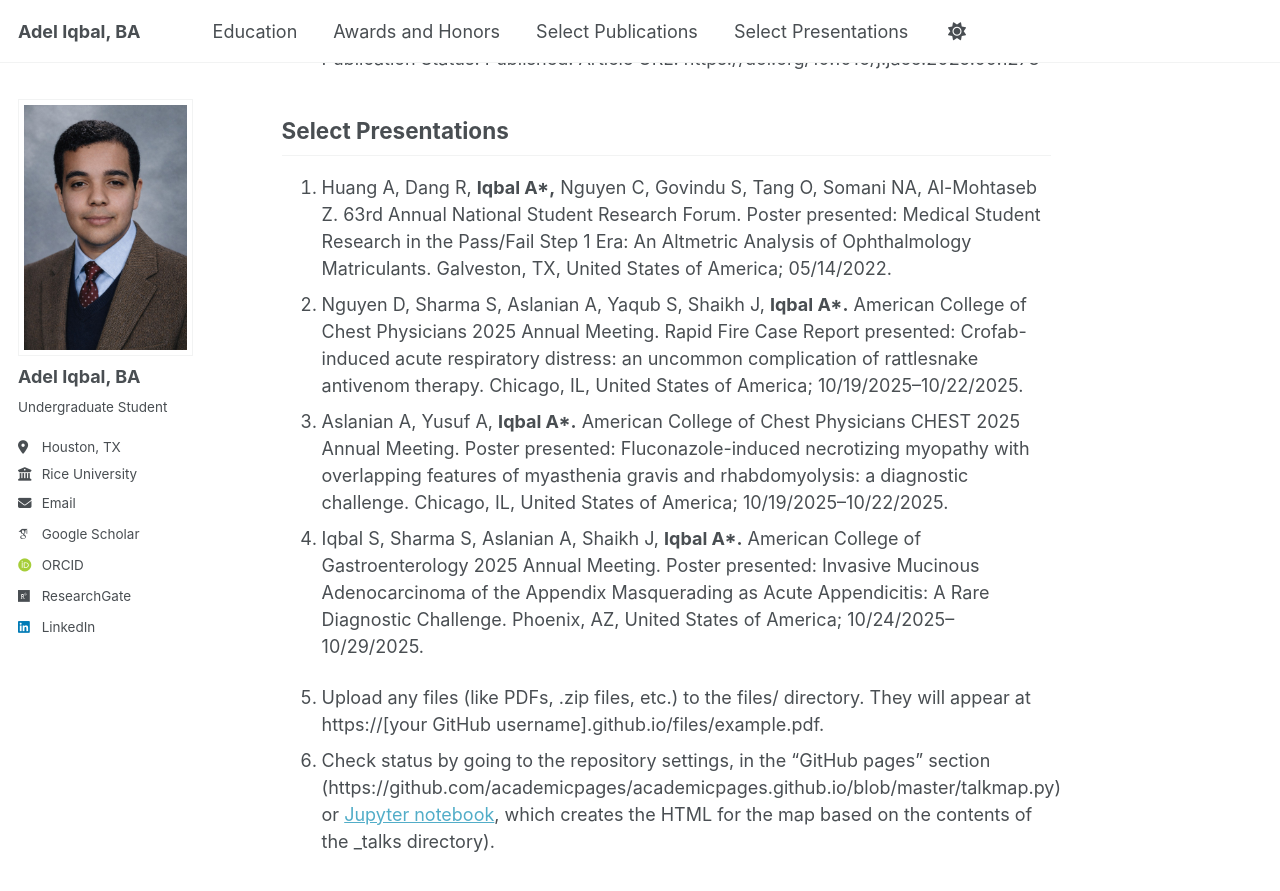
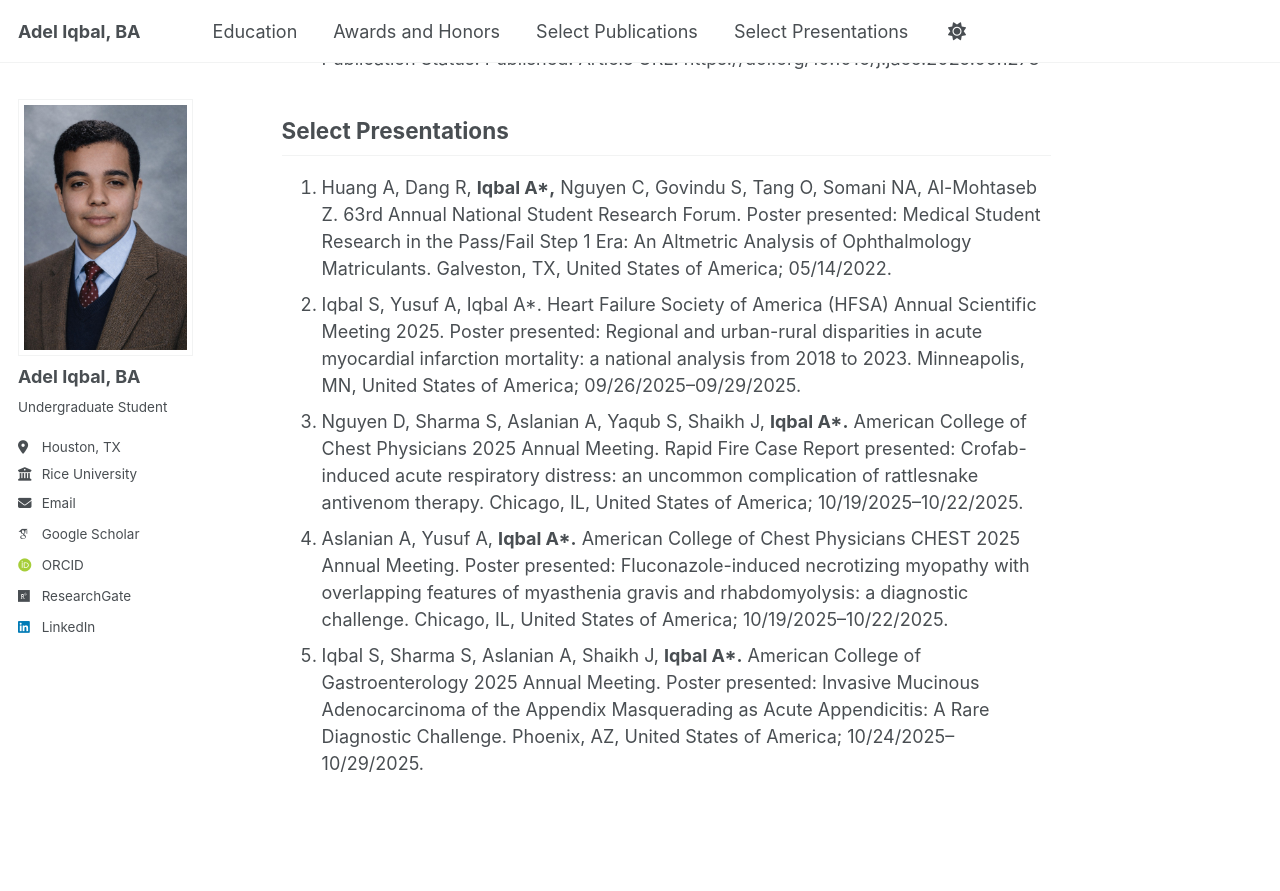
Before and after one commit to adel-iqbal/aiqbal, a Jekyll site: the page built from _pages/about.md, in a window 1280 px wide and 900 px high, scrolled down 1247 px. Shown: the top 891 px of the window. Built offline with Jekyll 4.4.1, drawn with Linux system fonts in a browser that asks for light colours; some web fonts are replaced; a script bundle is joined from its source files by our own code; library files that are not in the unit come from our copies; after the commit the page ends 2069 px from its top, so only the background shows below that.

Commit message:
Update about.md

```diff
--- a/_pages/about.md
+++ b/_pages/about.md
@@ -43,11 +43,7 @@ Select Publications
 Select Presentations
 ------
 1. Huang A, Dang R, **Iqbal A\*,** Nguyen C, Govindu S, Tang O, Somani NA, Al-Mohtaseb Z. 63rd Annual National Student Research Forum. Poster presented: Medical Student Research in the Pass/Fail Step 1 Era: An Altmetric Analysis of Ophthalmology Matriculants. Galveston, TX, United States of America; 05/14/2022.
+1. Iqbal S, Yusuf A, Iqbal A*. Heart Failure Society of America (HFSA) Annual Scientific Meeting 2025. Poster presented: Regional and urban-rural disparities in acute myocardial infarction mortality: a national analysis from 2018 to 2023. Minneapolis, MN, United States of America; 09/26/2025–09/29/2025.
 1. Nguyen D, Sharma S, Aslanian A, Yaqub S, Shaikh J, **Iqbal A\*.** American College of Chest Physicians 2025 Annual Meeting. Rapid Fire Case Report presented: Crofab-induced acute respiratory distress: an uncommon complication of rattlesnake antivenom therapy. Chicago, IL, United States of America; 10/19/2025–10/22/2025.
 1. Aslanian A, Yusuf A, **Iqbal A\*.** American College of Chest Physicians CHEST 2025 Annual Meeting. Poster presented: Fluconazole-induced necrotizing myopathy with overlapping features of myasthenia gravis and rhabdomyolysis: a diagnostic challenge. Chicago, IL, United States of America; 10/19/2025–10/22/2025.
 1. Iqbal S, Sharma S, Aslanian A, Shaikh J, **Iqbal A\*.** American College of Gastroenterology 2025 Annual Meeting. Poster presented: Invasive Mucinous Adenocarcinoma of the Appendix Masquerading as Acute Appendicitis: A Rare Diagnostic Challenge. Phoenix, AZ, United States of America; 10/24/2025–10/29/2025.
-
-
-1. Upload any files (like PDFs, .zip files, etc.) to the files/ directory. They will appear at https://[your GitHub username].github.io/files/example.pdf.
-1. Check status by going to the repository settings, in the "GitHub pages" section
-(https://github.com/academicpages/academicpages.github.io/blob/master/talkmap.py) or [Jupyter notebook](https://github.com/academicpages/academicpages.github.io/blob/master/talkmap.ipynb), which creates the HTML for the map based on the contents of the _talks directory).
```
